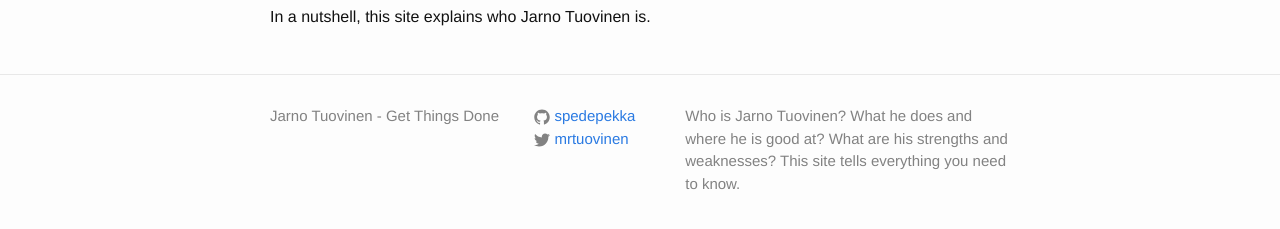
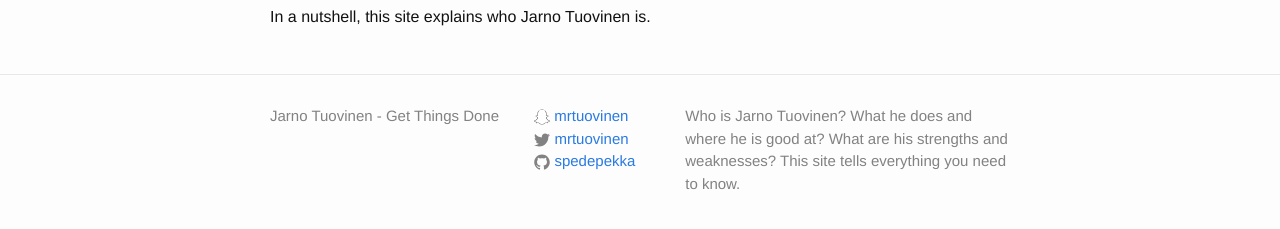
Before and after one commit to spedepekka/spedepekka.github.io, a Jekyll site: the page built from index.html, in a window 1280 px wide. Shown: the part 132-361 px from the top of the page. Built offline with Jekyll 4.4.1, drawn with Linux system fonts in a browser that asks for light colours.

Commit message:
Add Snapchat

```diff
--- a/_config.yml
+++ b/_config.yml
@@ -6,6 +6,7 @@
   you need to know.
 baseurl: "" # the subpath of your site, e.g. /blog
 url: "http://jarnotuovinen.com" # the base hostname & protocol for your site
+snapchat_username: mrtuovinen
 twitter_username: mrtuovinen
 github_username:  spedepekka
 
--- a/_includes/footer.html
+++ b/_includes/footer.html
@@ -14,15 +14,21 @@
 
       <div class="footer-col footer-col-2">
         <ul class="social-media-list">
-          {% if site.github_username %}
+          {% if site.snapchat_username %}
           <li>
-            {% include icon-github.html username=site.github_username %}
+            {% include icon-snapchat.html username=site.snapchat_username %}
           </li>
           {% endif %}
 
           {% if site.twitter_username %}
           <li>
             {% include icon-twitter.html username=site.twitter_username %}
+          </li>
+          {% endif %}
+
+          {% if site.github_username %}
+          <li>
+            {% include icon-github.html username=site.github_username %}
           </li>
           {% endif %}
         </ul>
--- /dev/null
+++ b/_includes/icon-snapchat.html
@@ -0,0 +1 @@
+<a href="https://www.snapchat.com/add/{{ include.username }}"><span class="icon icon--snapchat">{% include icon-snapchat.svg %}</span><span class="username">{{ include.username }}</span></a>
--- a/_sass/_layout.scss
+++ b/_sass/_layout.scss
@@ -162,6 +162,9 @@
     }
 }
 
+.icon--snapchat {
+    margin-right: 4px;
+}
 
 
 /**
```
Also changed, not shown: _includes/icon-snapchat.svg (added).
